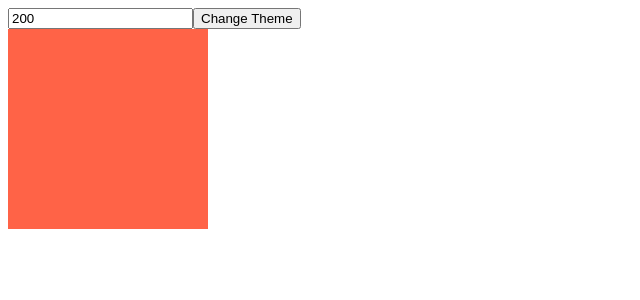
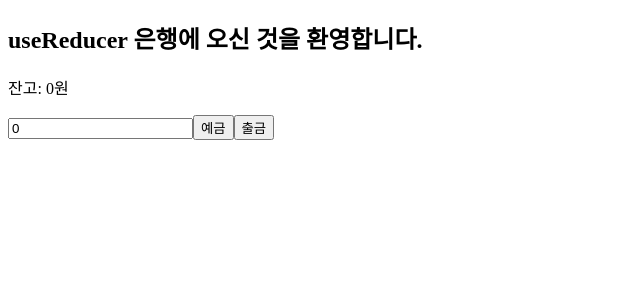
Before and after one commit to bohongu/hooks, a React (Create React App) app: page / in a window 1280 px wide. Shown: the top 300 px of the page, without its empty margins (0-640 px from the left). Built offline with nearby package versions, Linux system fonts and the light colour scheme.

Commit message:
useReducer1

```diff
--- a/src/App.js
+++ b/src/App.js
@@ -9,9 +9,10 @@ import Memo from "./Memo";
 import Memo2 from "./Memo2";
 import Callback from "./Callback";
 import Callback2 from "./Callback2";
+import Reducer from "./Reducer";
 
 function App() {
-  return <Callback2 />;
+  return <Reducer />;
 }
 
 export default App;
--- /dev/null
+++ b/src/Reducer.js
@@ -0,0 +1,71 @@
+import React, { useReducer, useState } from "react";
+
+// reducer - state를 업데이트 하는 역할 (은행)
+// dispatch - state 업데이트 위한 요구
+// action - 요구의 내용
+
+const ACTION_TYPES = {
+  deposit: "deposit",
+  withdraw: "withdraw",
+};
+
+const reducer = (state, action) => {
+  switch (action.type) {
+    case ACTION_TYPES.deposit:
+      return state + action.payload;
+    case ACTION_TYPES.withdraw:
+      return state - action.payload;
+    default:
+      return state;
+  }
+};
+
+const Reducer = () => {
+  const [number, setNumber] = useState(0);
+  const [money, dispatch] = useReducer(reducer, 0);
+
+  return (
+    <div>
+      <h2>useReducer 은행에 오신 것을 환영합니다.</h2>
+      <p>잔고: {money}원</p>
+      <input
+        type="number"
+        value={number}
+        onChange={(event) => {
+          setNumber(event.target.value);
+        }}
+        step="1000"
+      />
+      <button
+        onClick={() => {
+          dispatch({ type: ACTION_TYPES.deposit, payload: number });
+        }}
+      >
+        예금
+      </button>
+      <button
+        onClick={() => {
+          dispatch({ type: ACTION_TYPES.withdraw, payload: number });
+        }}
+      >
+        출금
+      </button>
+    </div>
+  );
+};
+
+export default Reducer;
+
+/*
+useState처럼 state를 생성하고 관리하는 도구
+
+여러개의 하위값을 포함하는 복잡한 state를 다뤄야할 때 useState대신 useReducer를 사용하면 코드를 훨씬 더 깔끔하게 쓸 수 있다
+
+1. Reducer : state를 update해주는 역할
+2. Dispatch
+3. Action
+
+state를 update하기 위해 'Dispatch'에 'Action'을 넣어서 'Reducer'에 전달
+
+Dispatch(Action) => Reducer(State, Action) --> State Update!
+*/
```
